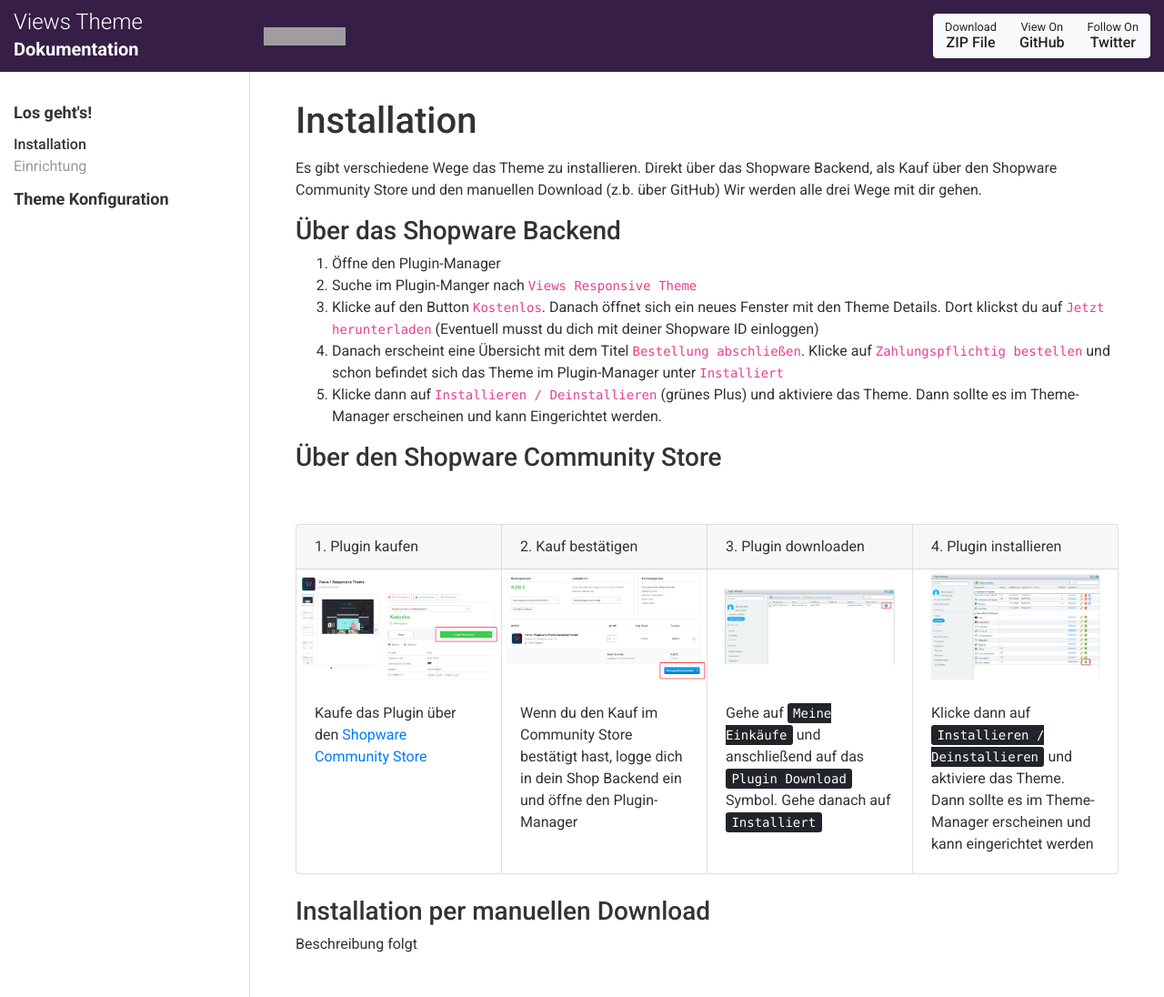
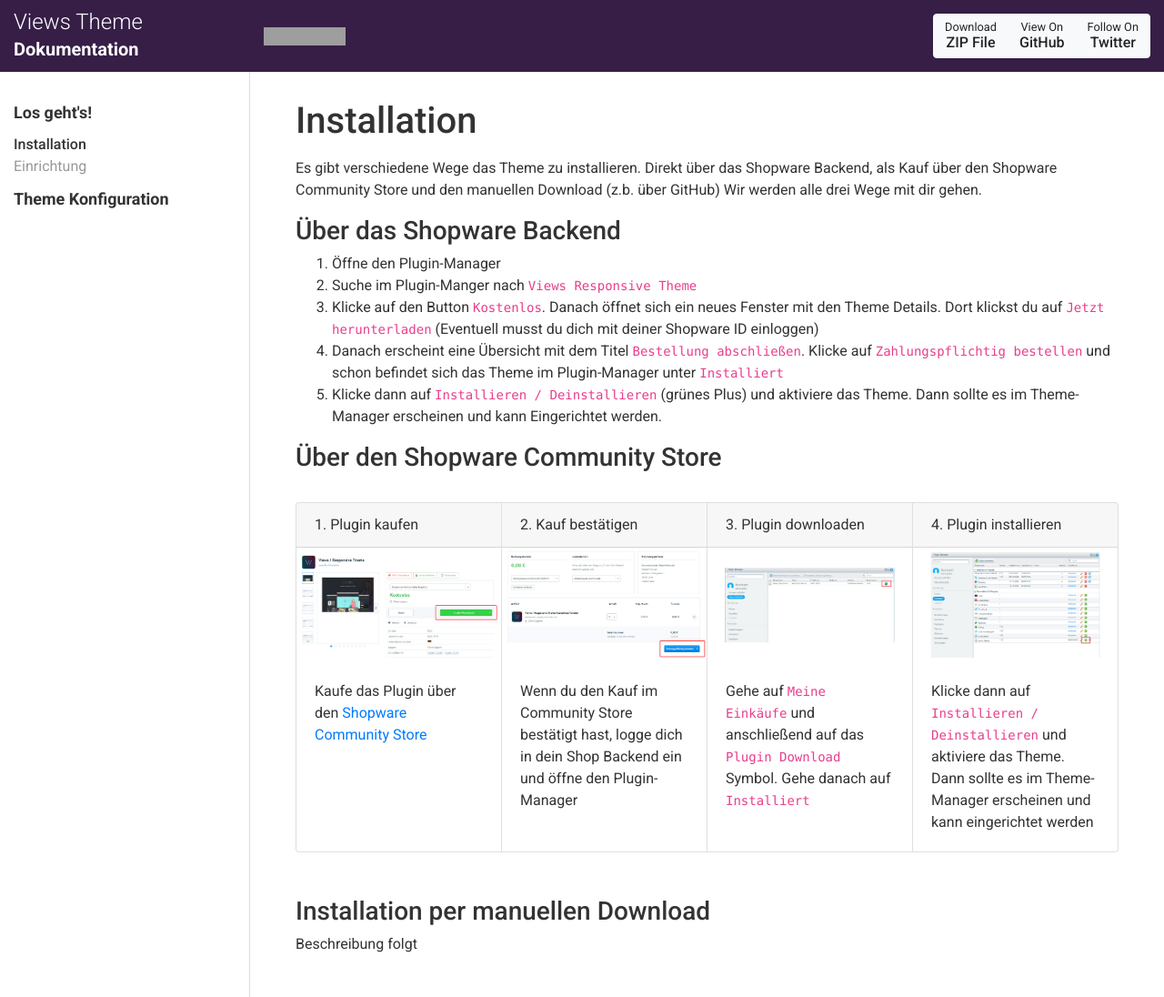
Before and after one commit to Blur-Creative/theme-views, a Jekyll site: the page built from de/los-gehts/installation.md, in a window 1280 px wide. Shown: the whole page at 91% size. Built offline with Jekyll 4.4.1, drawn with Linux system fonts in a browser that asks for light colours; nearby versions of some CDN libraries; grey boxes are pictures that could not be loaded.

Commit message:
update 'installation' page

```diff
--- a/de/los-gehts/installation.md
+++ b/de/los-gehts/installation.md
@@ -17,7 +17,7 @@ Wir werden alle drei Wege mit dir gehen.
 
 ### Über den Shopware Community Store
 
-<div class="card-group pb-4 pt-5">
+<div class="card-group pb-5 pt-4">
     <div class="card">
         <div class="card-header">
             1. Plugin kaufen
@@ -53,7 +53,7 @@ Wir werden alle drei Wege mit dir gehen.
         </a>
         <div class="card-body">
             <p class="card-text">
-                Gehe auf <kbd>Meine Einkäufe</kbd> und anschließend auf das <kbd>Plugin Download</kbd> Symbol. Gehe danach auf <kbd>Installiert</kbd>
+                Gehe auf <code>Meine Einkäufe</code> und anschließend auf das <code>Plugin Download</code> Symbol. Gehe danach auf <code>Installiert</code>
             </p>
         </div>
     </div>
@@ -66,7 +66,7 @@ Wir werden alle drei Wege mit dir gehen.
         </a>
         <div class="card-body">
             <p class="card-text">
-                Klicke dann auf <kbd>Installieren / Deinstallieren</kbd> und aktiviere das Theme. Dann sollte es im Theme-Manager erscheinen und kann eingerichtet werden
+                Klicke dann auf <code>Installieren / Deinstallieren</code> und aktiviere das Theme. Dann sollte es im Theme-Manager erscheinen und kann eingerichtet werden
             </p>
         </div>
     </div>
```
